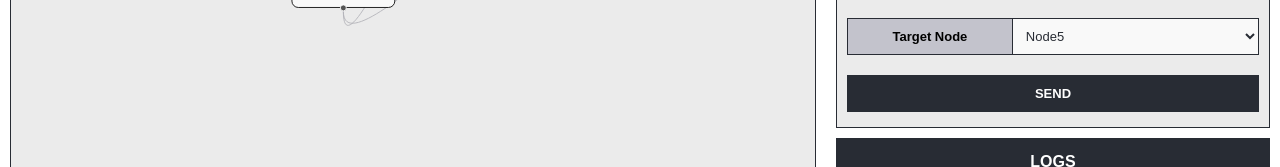
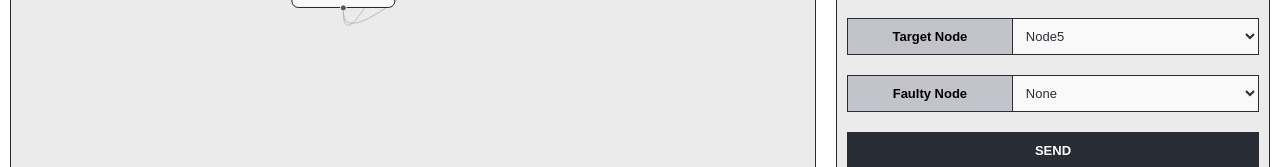
Before and after one commit to Dawid-Nowotny/pdf-crc-forwarding-torrent-network, a React (Create React App) app in the folder frontend/: page / in a window 1280 px wide. Shown: the part 717-884 px from the top of the page. Built offline with nearby package versions, Linux system fonts and the light colour scheme; no server answers.

Commit message:
Added sending pdf with corrupted file

```diff
--- a/frontend/src/components/FileTransferForm/FileTransferForm.js
+++ b/frontend/src/components/FileTransferForm/FileTransferForm.js
@@ -7,6 +7,7 @@ function FileTransferForm() {
   const [file, setFile] = useState(null);
   const [first_seeder, setFirstSeeder] = useState('Node1');
   const [target_node, setTargetNode] = useState('Node5');
+  const [faulty_node, setFaultyNode] = useState('None');
   const [message, setMessage] = useState('');
   const [type, setType] = useState('');
   const [showMessage, setShowMessage] = useState(false);
@@ -41,6 +42,10 @@ function FileTransferForm() {
     formData.append('file', file);
     formData.append('first_seeder', first_seeder);
     formData.append('target_node', target_node);
+    if(faulty_node !== 'None') {
+      formData.append('faulty_node', faulty_node);
+    }
+    console.log(formData.get('faulty_node'));
 
     try {
       await sendPDF(formData);
@@ -110,6 +115,27 @@ function FileTransferForm() {
             </select>
           </div>
 
+          <div>
+            <label htmlFor="faultyNode">Faulty Node</label>
+            <select
+              id="faultyNode"
+              value={faulty_node}
+              onChange={(e) => setFaultyNode(e.target.value)}
+            >
+              <option value="None">None</option>
+              <option value="Node1">Node1</option>
+              <option value="Node2">Node2</option>
+              <option value="Node3">Node3</option>
+              <option value="Node4">Node4</option>
+              <option value="Node5">Node5</option>
+              <option value="Node6">Node6</option>
+              <option value="Node7">Node7</option>
+              <option value="Node8">Node8</option>
+              <option value="Node9">Node9</option>
+              <option value="Node10">Node10</option>
+            </select>
+          </div>
+
           <button type="submit">Send</button>
         </form>
       </div>
```
